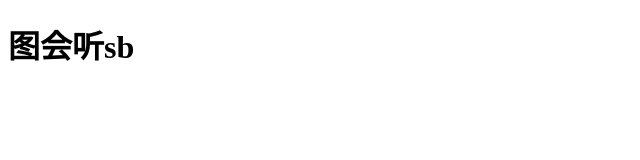
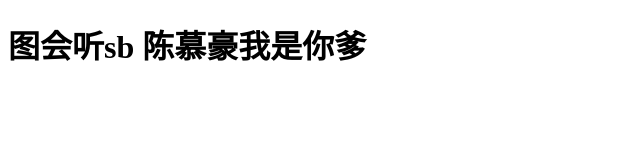
Before and after one commit to Nameslies/Nameslies.github-io, a plain HTML site: page index.html in a window 1280 px wide. Shown: the whole page, without its empty margins (0-640 px from the left). Drawn offline with Linux system fonts and the light colour scheme.

Commit message:
Create CNAME

```diff
--- a/index.html
+++ b/index.html
@@ -4,6 +4,6 @@
     <title>网页标题</title>
   </head>
   <body>
-    <h1>图会听sb<h1>
+    <h1>图会听sb      陈慕豪我是你爹<h1>
   </body>
 </html>
```
Also changed, not shown: 1 other file.
